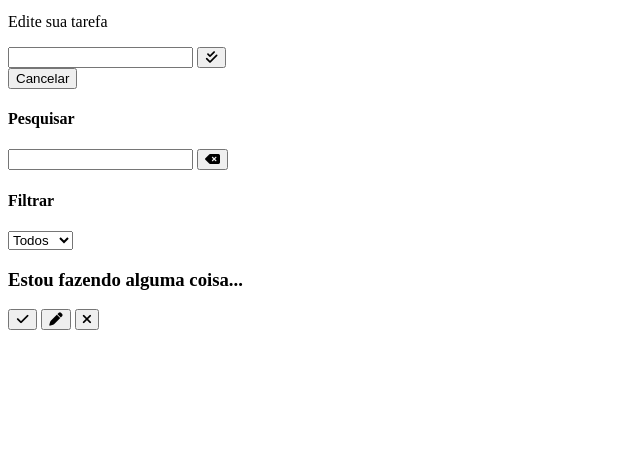
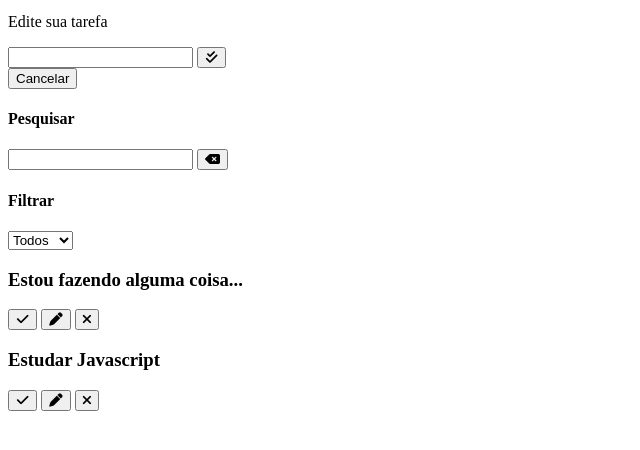
Before and after one commit to diegolimamb/todolistjavascriptpuro, a plain HTML site: page index.html in a window 1280 px wide. Shown: the part 104-554 px from the top of the page, without its empty margins (0-640 px from the left). Drawn offline with Linux system fonts and the light colour scheme.

Commit message:
finish html and add bg image

```diff
--- a/index.html
+++ b/index.html
@@ -65,6 +65,18 @@
                     <i class="fa-solid fa-xmark"></i>
                 </button>
             </div>
+            <div class="todo">
+                <h3>Estudar Javascript</h3>
+                <button class="finish-todo">
+                    <i class="fa-solid fa-check"></i>
+                </button>
+                <button class="edit-todo">
+                    <i class="fa-solid fa-pen"></i>
+                </button>
+                <button class="remove-todo">
+                    <i class="fa-solid fa-xmark"></i>
+                </button>
+            </div>
        </div>
 
     </div>
```
Also changed, not shown: img/img-bg.jpg (added).
